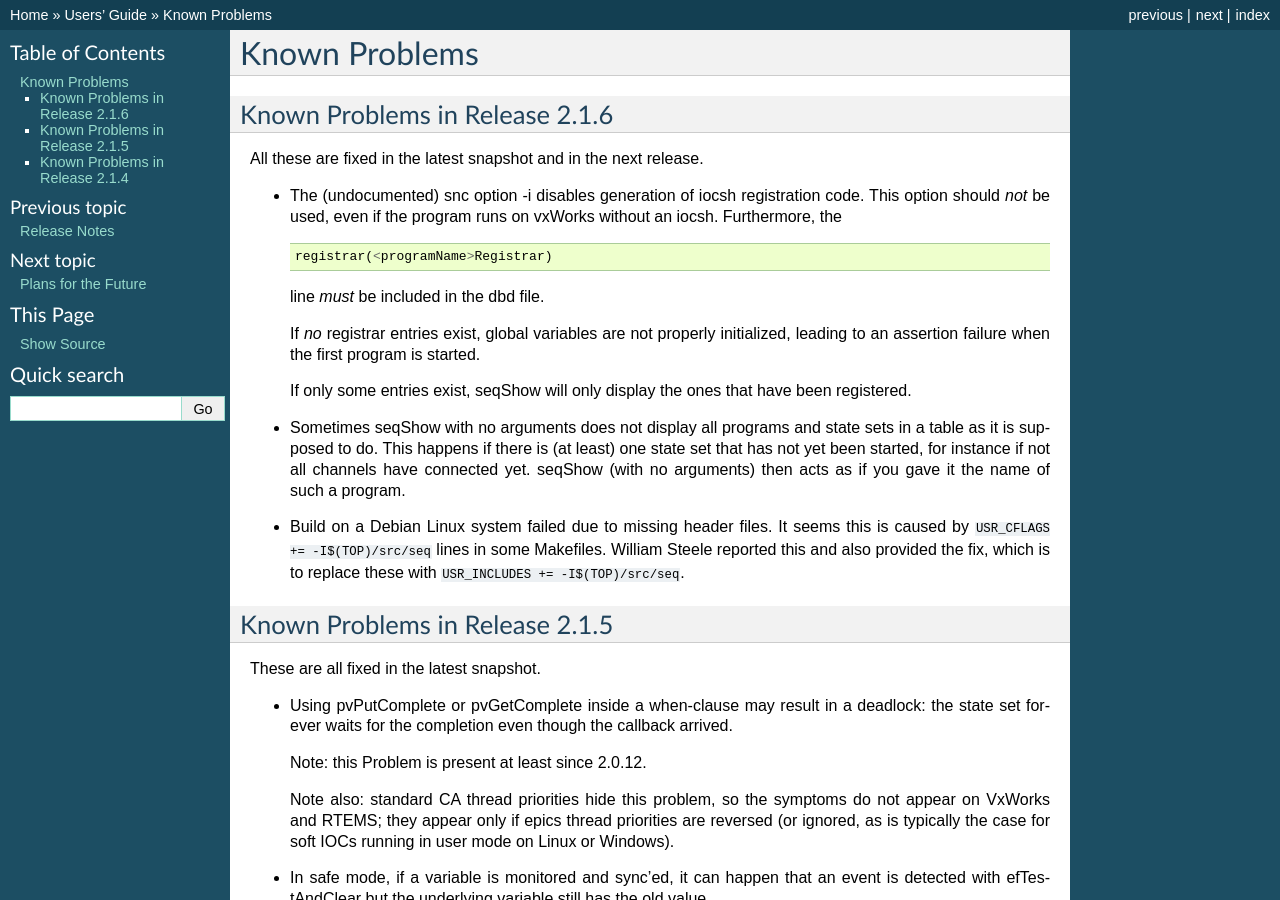
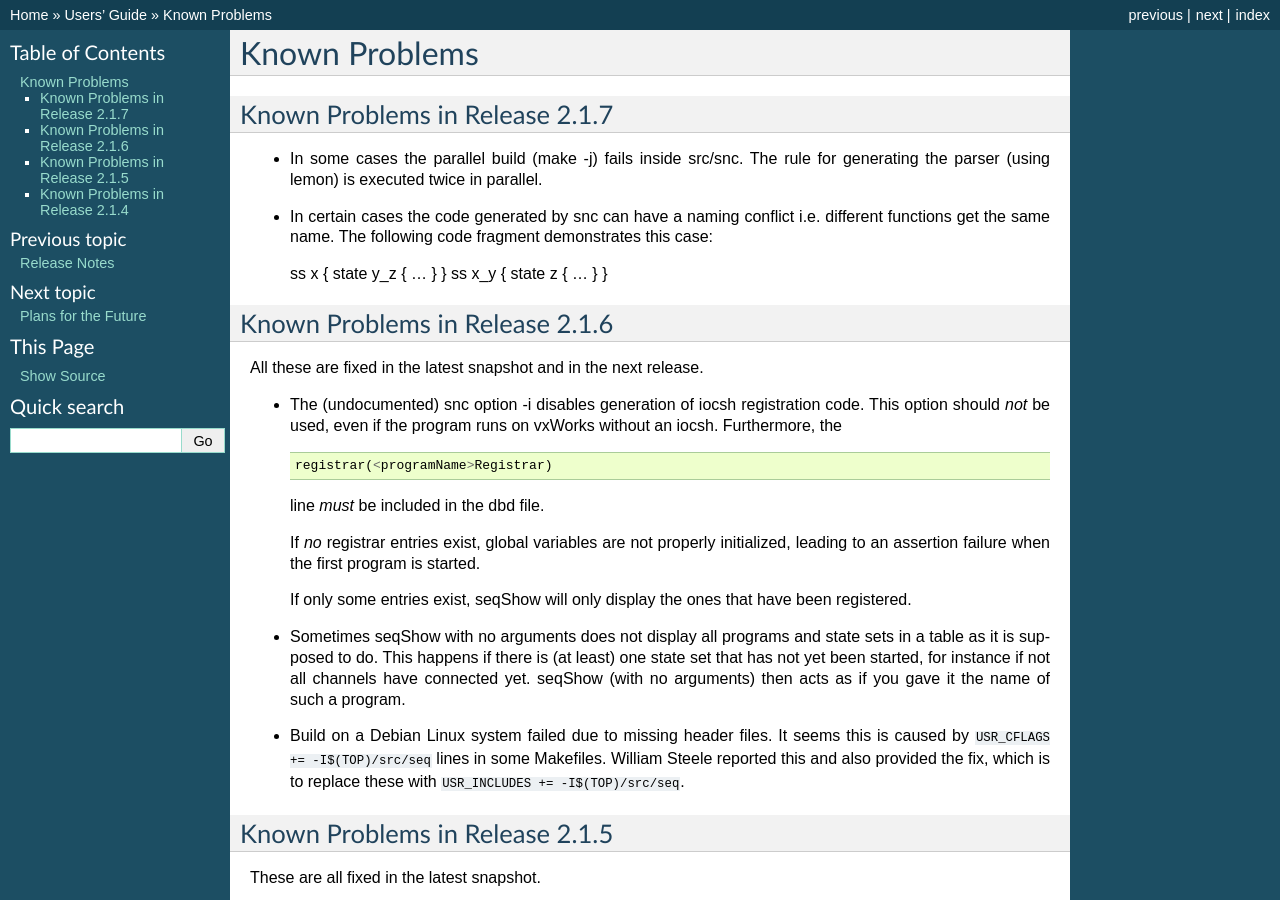
Before and after one commit to jeonghanlee/sequencer-2-2, a Sphinx documentation site: the page built from documentation/KnownProblems.txt, in a window 1280 px wide and 900 px high. Built offline with Sphinx 7.4.7, drawn with Linux system fonts in a browser that asks for light colours.

Commit message:
docs: added known problems for 2.1.7

```diff
--- a/documentation/KnownProblems.txt
+++ b/documentation/KnownProblems.txt
@@ -1,5 +1,21 @@
 Known Problems
 ==============
+
+.. _Known_Problems_2.1.7:
+
+Known Problems in Release 2.1.7
+-------------------------------
+
+* In some cases the parallel build (make -j) fails inside src/snc.
+  The rule for generating the parser (using lemon) is executed twice
+  in parallel.
+
+* In certain cases the code generated by snc can have a naming
+  conflict i.e. different functions get the same name. The
+  following code fragment demonstrates this case:
+
+  ss x { state y_z { ... } }
+  ss x_y { state z { ... } }
 
 .. _Known_Problems_2.1.6:
 
```
